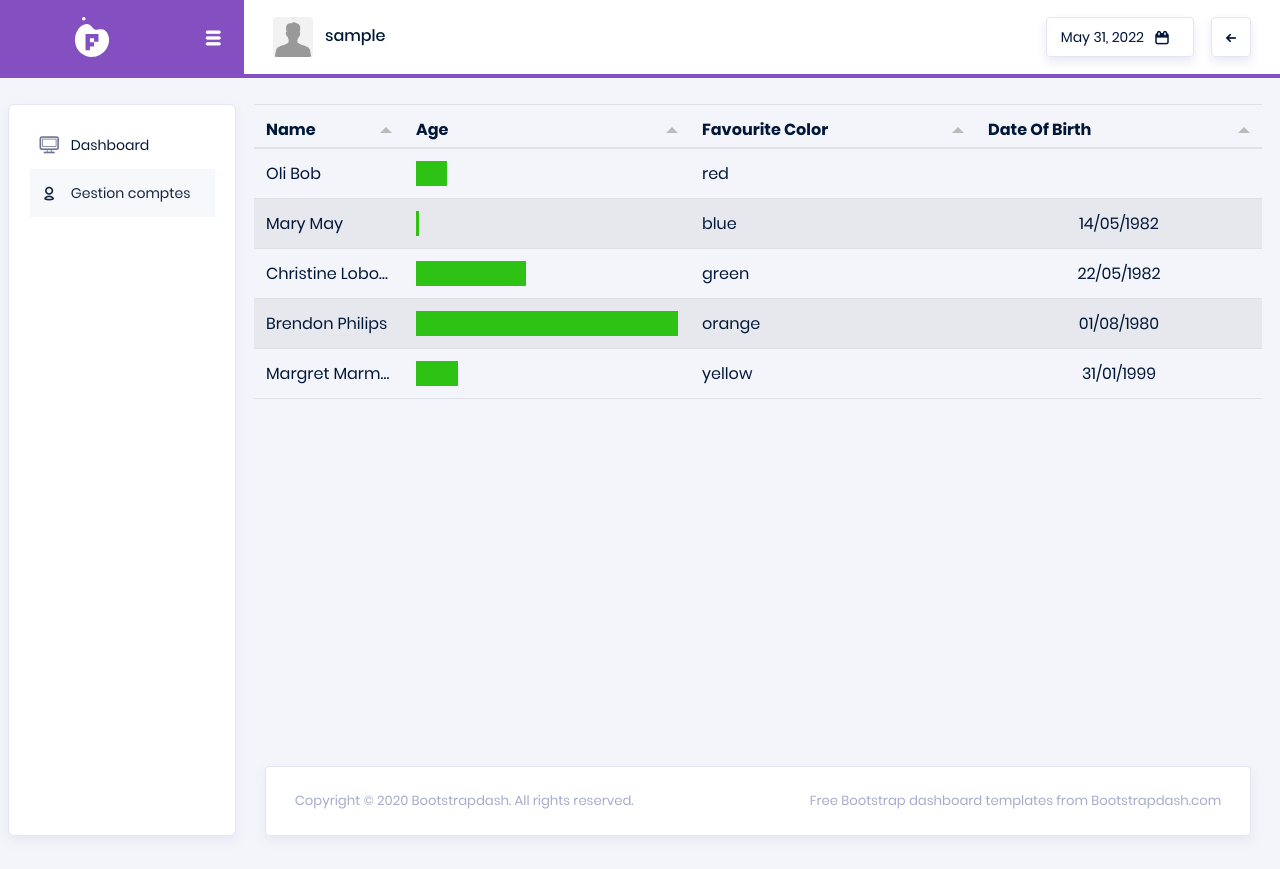
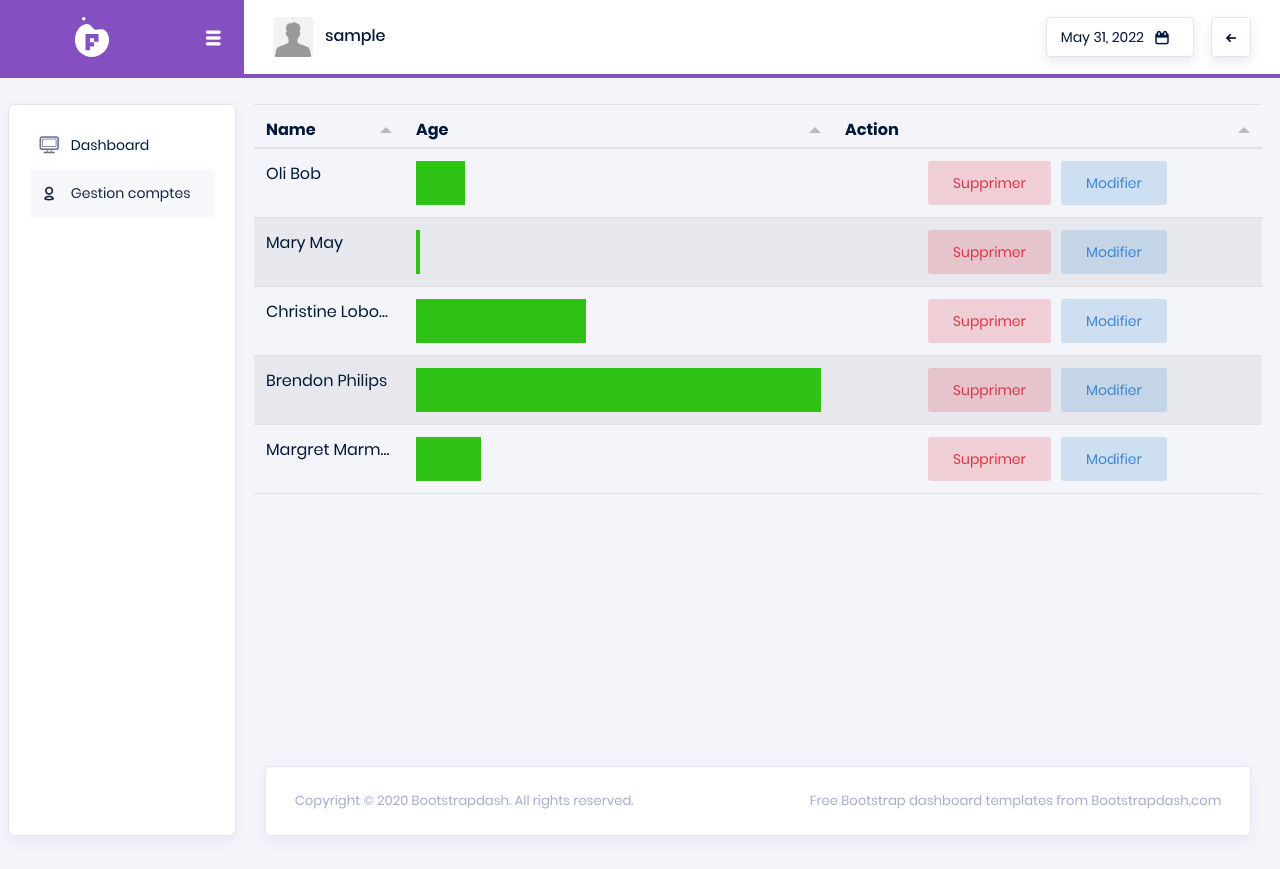
Before and after one commit to AbdelmalekBouguerra/IPA, a PHP site: page /acounts.php in a window 1280 px wide. Run offline with PHP 8.4, Linux system fonts and the light colour scheme; the visitor is signed in with stand-in values (Sample User, id 1); a stand-in replaces the project's code that opens the database connection.

Commit message:
add table

```diff
--- a/acounts.php
+++ b/acounts.php
@@ -354,10 +354,13 @@
             dob: "31/01/1999"
         },
     ];
-
+    //custom formatter definition
+    var deleteIcon = function(cell, formatterParams, onRendered) { //plain text value
+        return "<button type='button' class='btn btn-inverse-danger btn-fw'> Supprimer </button>" +
+            "<button type='button' style=\"margin-left: 10px;\" class='btn btn-inverse-info btn-fw'> Modifier </button>";
+    };
     //create Tabulator on DOM element with id "example-table"
     var table = new Tabulator("#example-table", {
-        width: 1578,
         height: 633,
         data: tabledata, //assign data to table
         layout: "fitColumns", //fit columns to width of table (optional)
@@ -374,21 +377,14 @@
                 formatter: "progress"
             },
             {
-                title: "Favourite Color",
-                field: "col"
-            },
-            {
-                title: "Date Of Birth",
-                field: "dob",
-                sorter: "date",
-                hozAlign: "center"
+                title: "Action",
+                formatter: deleteIcon,
+                hozAlign: "center",
+                cellClick: function(e, cell) {
+                    alert("Printing row data for:" + cell.getRow().getData().name)
+                }
             },
         ],
-    });
-
-    //trigger an alert message when the row is clicked
-    table.on("rowClick", function(e, row) {
-        alert("Row " + row.getData().id + " Clicked!!!!");
     });
     </script>
 </body>
```
